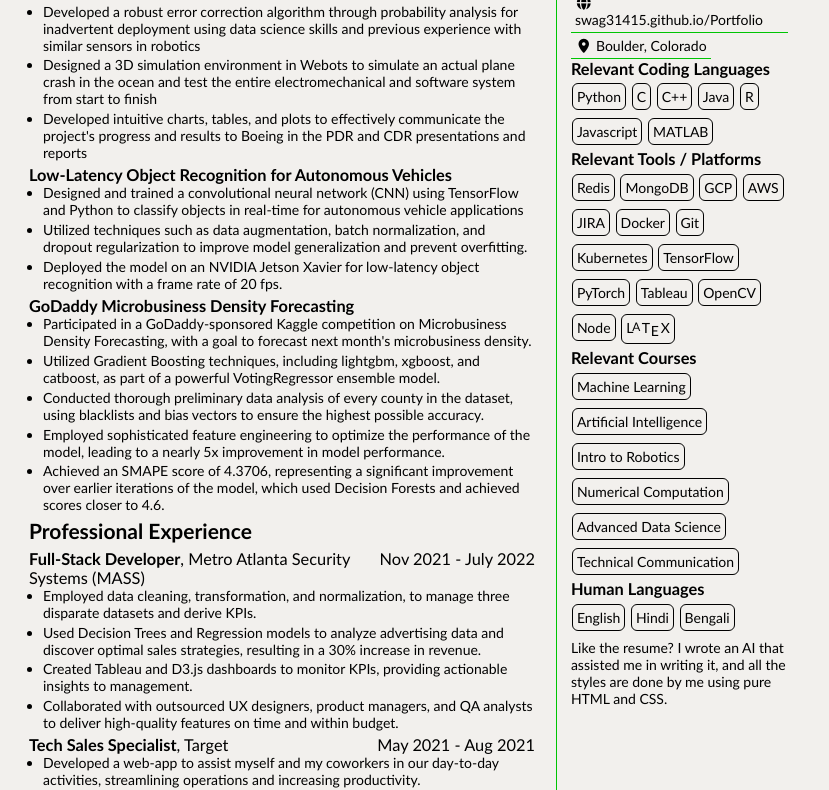
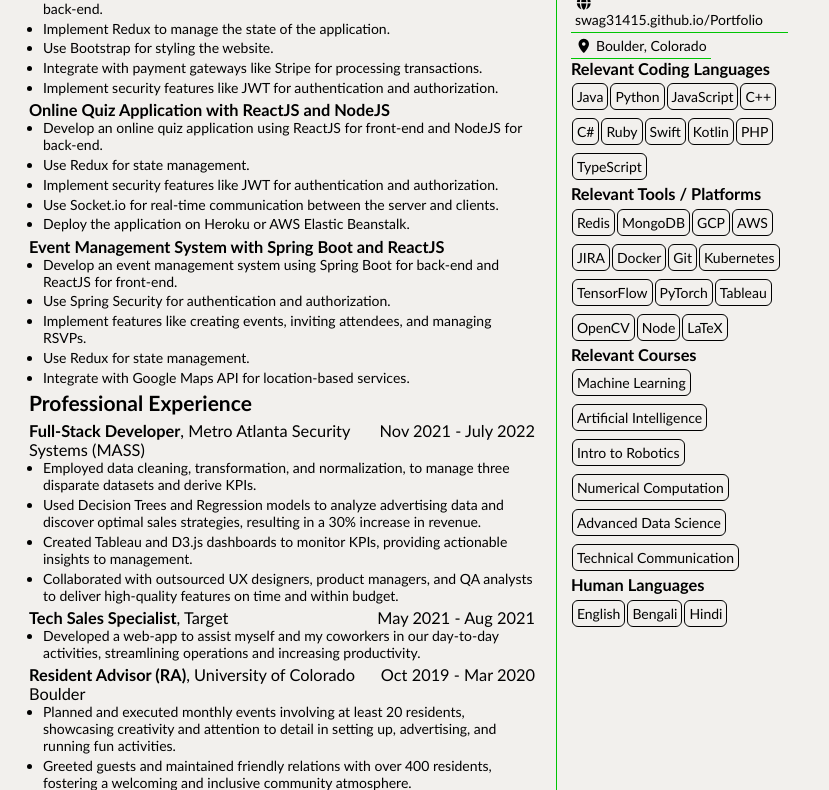
Before and after one commit to swag31415/BestRest, a plain HTML site: page resume.html in a window 1280 px wide. Shown: the part 262-1052 px from the top of the page, without its empty margins (0-829 px from the left). Drawn offline with nearby package versions, Linux system fonts and the light colour scheme.

Commit message:
Vuetified it

```diff
--- /dev/null
+++ b/js/main.js
@@ -0,0 +1,103 @@
+function cons(...args) {
+  return (...args2) => Object.fromEntries(args.map((a, i) => [a, args2[i]]))
+}
+
+const School = cons('name', 'degree', 'start', 'end', 'desc')
+const Project = cons('name', 'points')
+const Job = cons('role', 'company', 'start', 'end', 'points')
+
+const DATA = {
+  name: 'Swagatam Das',
+  statement: "With 50+ projects in a variety of domains I am confident that I have experience in everything you'll need.",
+  portrait: './best.jpeg',
+  email: 'swda9655@colorado.edu',
+  phone: '404-916-1000',
+  linkedin: 'linkedin.com/in/swag-das',
+  portfolio: 'swag31415.github.io/Portfolio',
+  location: 'Boulder, Colorado',
+  education: [
+    School('University of Colorado Boulder', 'Bachelor of Science in Computer Science', '', 'Expected May 2023', 'Major GPA: 3.582'),
+  ],
+  projects: [
+    Project('E-Commerce Website with ReactJS and NodeJS', [
+      'Develop an e-commerce website using ReactJS for front-end and NodeJS for back-end.',
+      'Implement Redux to manage the state of the application.',
+      'Use Bootstrap for styling the website.',
+      'Integrate with payment gateways like Stripe for processing transactions.',
+      'Implement security features like JWT for authentication and authorization.',
+    ]),
+    Project('Online Quiz Application with ReactJS and NodeJS', [
+      'Develop an online quiz application using ReactJS for front-end and NodeJS for back-end.',
+      'Use Redux for state management.',
+      'Implement security features like JWT for authentication and authorization.',
+      'Use Socket.io for real-time communication between the server and clients.',
+      'Deploy the application on Heroku or AWS Elastic Beanstalk.',
+    ]),
+    Project('Event Management System with Spring Boot and ReactJS', [
+      'Develop an event management system using Spring Boot for back-end and ReactJS for front-end.',
+      'Use Spring Security for authentication and authorization.',
+      'Implement features like creating events, inviting attendees, and managing RSVPs.',
+      'Use Redux for state management.',
+      'Integrate with Google Maps API for location-based services.',
+    ])
+  ],
+  jobs: [
+    Job("Full-Stack Developer", "Metro Atlanta Security Systems (MASS)", "Nov 2021", "July 2022", [
+      "Employed data cleaning, transformation, and normalization, to manage three disparate datasets and derive KPIs.",
+      "Used Decision Trees and Regression models to analyze advertising data and discover optimal sales strategies, resulting in a 30% increase in revenue.",
+      "Created Tableau and D3.js dashboards to monitor KPIs, providing actionable insights to management.",
+      "Collaborated with outsourced UX designers, product managers, and QA analysts to deliver high-quality features on time and within budget."
+    ]),
+    Job("Tech Sales Specialist", "Target", "May 2021", "Aug 2021", [
+      "Developed a web-app to assist myself and my coworkers in our day-to-day activities, streamlining operations and increasing productivity."
+    ]),
+    Job("Resident Advisor (RA)", "University of Colorado Boulder", "Oct 2019", "Mar 2020", [
+      "Planned and executed monthly events involving at least 20 residents, showcasing creativity and attention to detail in setting up, advertising, and running fun activities.",
+      "Greeted guests and maintained friendly relations with over 400 residents, fostering a welcoming and inclusive community atmosphere."
+    ]),
+  ],
+  languages: [
+    'Java',
+    'Python',
+    'JavaScript',
+    'C++',
+    'C#',
+    'Ruby',
+    'Swift',
+    'Kotlin',
+    'PHP',
+    'TypeScript',
+  ],
+  tools: [
+    'Redis',
+    'MongoDB',
+    'GCP',
+    'AWS',
+    'JIRA',
+    'Docker',
+    'Git',
+    'Kubernetes',
+    'TensorFlow',
+    'PyTorch',
+    'Tableau',
+    'OpenCV',
+    'Node',
+    'LaTeX',
+  ],
+  courses: [
+    'Machine Learning',
+    'Artificial Intelligence',
+    'Intro to Robotics',
+    'Numerical Computation',
+    'Advanced Data Science',
+    'Technical Communication',
+  ],
+  human_languages: [
+    'English',
+    'Bengali',
+    'Hindi',
+  ]
+}
+
+const { createApp } = Vue
+const app = createApp({ data() { return DATA } }).mount('#app')
--- a/resume.html
+++ b/resume.html
@@ -10,129 +10,71 @@
   <link rel="stylesheet" href="https://swag31415.github.io/Portfolio/css/fontawesome-free-6.0.0-beta2-web/css/all.min.css">
 </head>
 
-<body>
+<body id="app">
   <div id='main'>
-    <h1>Swagatam Das</h1>
-    <p>With 50+ projects in a variety of domains I am confident that I have experience in everything you'll need.</p>
+    <h1>{{ name }}</h1>
+    <p>{{ statement }}</p>
     <h2>Education</h2>
-    <div class='section'>
+    <div class='section' v-for="school in education">
       <div class='border'></div>
       <div class='edu'>
-        <h3>University of Colorado Boulder,
-          <span style='font-weight: bold;'>Bachelor of Science in Computer Science</span>
+        <h3>{{ school.name }},
+          <span style='font-weight: bold;'>{{ school.degree }}</span>
         </h3>
-        <h3>Expected May 2023</h3>
+        <h3>{{ school.end }}</h3>
       </div>
-      <p>Major GPA: 3.582</p>
+      <p>{{ school.desc }}</p>
     </div>
     <h2>Relevant Projects</h2>
+    <div v-for="proj in projects">
       <div class='work'>
-      <h3><span style='font-weight: bold;'>Software Engineer for Boeing Sponsored Design Project</span></h3>
+        <h3><span style='font-weight: bold;'>{{ proj.name }}</span></h3>
       </div>
       <ul>
-      <li>Worked with a team of 8 mechanical engineers as the sole computer scientist</li>
-      <li>Developed a robust error correction algorithm through probability analysis for inadvertent deployment using data science skills and previous experience with similar sensors in robotics</li>
-      <li>Designed a 3D simulation environment in Webots to simulate an actual plane crash in the ocean and test the entire electromechanical and software system from start to finish</li>
-      <li>Developed intuitive charts, tables, and plots to effectively communicate the project's progress and results to Boeing in the PDR and CDR presentations and reports</li>
+        <li v-for="pt in proj.points">{{ pt }}</li>
       </ul>
+    </div>
+    <h2>Professional Experience</h2>
+    <div v-for="job in jobs">
       <div class='work'>
-      <h3><span style='font-weight: bold;'>Low-Latency Object Recognition for Autonomous Vehicles</span></h3>
+        <h3><span style='font-weight: bold;'>{{ job.role }}</span>, {{ job.company }}</h3>
+        <h3>{{ job.start }} - {{ job.end }}</h3>
       </div>
       <ul>
-      <li>Designed and trained a convolutional neural network (CNN) using TensorFlow and Python to classify objects in real-time for autonomous vehicle applications</li>
-      <li>Utilized techniques such as data augmentation, batch normalization, and dropout regularization to improve model generalization and prevent overfitting.</li>
-      <li>Deployed the model on an NVIDIA Jetson Xavier for low-latency object recognition with a frame rate of 20 fps.</li>
-    </ul>
-    <div class='work'>
-      <h3><span style='font-weight: bold;'>GoDaddy Microbusiness Density Forecasting</span></h3>
-    </div>
-    <ul>
-      <li>Participated in a GoDaddy-sponsored Kaggle competition on Microbusiness Density Forecasting, with a goal to forecast next month's microbusiness density.</li>
-      <li>Utilized Gradient Boosting techniques, including lightgbm, xgboost, and catboost, as part of a powerful VotingRegressor ensemble model.</li>
-      <li>Conducted thorough preliminary data analysis of every county in the dataset, using blacklists and bias vectors to ensure the highest possible accuracy.</li>
-      <li>Employed sophisticated feature engineering to optimize the performance of the model, leading to a nearly 5x improvement in model performance.</li>
-      <li>Achieved an SMAPE score of 4.3706, representing a significant improvement over earlier iterations of the model, which used Decision Forests and achieved scores closer to 4.6.</li>
-    </ul>
-    <h2>Professional Experience</h2>
-    <div class='work'>
-      <h3><span style='font-weight: bold;'>Full-Stack Developer</span>, Metro Atlanta Security Systems (MASS)</h3>
-      <h3>Nov 2021 - July 2022</h3>
-    </div>
-    <ul>
-      <li>Employed data cleaning, transformation, and normalization, to manage three disparate datasets and derive KPIs.</li>
-      <li>Used Decision Trees and Regression models to analyze advertising data and discover optimal sales strategies, resulting in a 30% increase in revenue.</li>
-      <li>Created Tableau and D3.js dashboards to monitor KPIs, providing actionable insights to management.</li>
-      <li>Collaborated with outsourced UX designers, product managers, and QA analysts to deliver high-quality features on time and within budget.</li>
-    </ul>
-    <div class='work'>
-      <h3><span style='font-weight: bold;'>Tech Sales Specialist</span>, Target</h3>
-      <h3>May 2021 - Aug 2021</h3>
-    </div>
-    <ul>
-      <li>Developed a web-app to assist myself and my coworkers in our day-to-day activities, streamlining operations and increasing productivity.</li>
-    </ul>
-    <div class='work'>
-      <h3><span style='font-weight: bold;'>Resident Advisor (RA)</span>, University of Colorado Boulder</h3>
-      <h3>Oct 2019 - Mar 2020</h3>
-    </div>
-    <ul>
-      <li>Planned and executed monthly events involving at least 20 residents, showcasing creativity and attention to detail in setting up, advertising, and running fun activities.</li>
-      <li>Greeted guests and maintained friendly relations with over 400 residents, fostering a welcoming and inclusive community atmosphere.</li>
+        <li v-for="pt in job.points">{{ pt }}</li>
       </ul>
     </div>
+  </div>
   <div id='side'>
-    <img src="./best.jpeg" class="profile_pic">
+    <img :src="portrait" class="profile_pic">
     <div class='boats'>
-      <div><i class="far fa-envelope"></i> <a href="mailto:swda9655@colorado.edu">swda9655@colorado.edu</a></div>
-      <div><i class="fas fa-phone-alt"></i> 404-916-1000</div>
-      <div><i class="fab fa-linkedin"></i> <a href="https://www.linkedin.com/in/swag-das/">linkedin.com/in/swag-das</a></div>
-      <div><i class="fas fa-globe"></i> <a href="https://swag31415.github.io/Portfolio/">swag31415.github.io/Portfolio</a></div>
-      <div><i class="fas fa-map-marker-alt"></i> Boulder, Colorado</div>
+      <div><i class="far fa-envelope"></i> <a :href="'mailto:' + email">{{ email }}</a></div>
+      <div><i class="fas fa-phone-alt"></i> {{ phone }}</div>
+      <div><i class="fab fa-linkedin"></i> <a :href="'https://www.' + linkedin">{{ linkedin }}</a></div>
+      <div><i class="fas fa-globe"></i> <a :href="'https://' + portfolio">{{ portfolio }}</a></div>
+      <div><i class="fas fa-map-marker-alt"></i> {{ location }}</div>
     </div>
     <h3>Relevant Coding Languages</h3>
     <div class='bricks'>
-      <div>Python</div>
-      <div>C</div>
-      <div>C++</div>
-      <div>Java</div>
-      <div>R</div>
-      <div>Javascript</div>
-      <div>MATLAB</div>
+      <div v-for="lang in languages">{{ lang }}</div>
     </div>
     <h3>Relevant Tools / Platforms</h3>
     <div class='bricks'>
-      <div>Redis</div>
-      <div>MongoDB</div>
-      <div>GCP</div>
-      <div>AWS</div>
-      <div>JIRA</div>
-      <div>Docker</div>
-      <div>Git</div>
-      <div>Kubernetes</div>
-      <div>TensorFlow</div>
-      <div>PyTorch</div>
-      <div>Tableau</div>
-      <div>OpenCV</div>
-      <div>Node</div>
-      <div><span class="latex">L <sup>a</sup> T <sub>e</sub> X</span></div>
+      <div v-for="tool in tools">{{ tool }}</div>
     </div>
     <h3>Relevant Courses</h3>
     <div class='bricks'>
-      <div>Machine Learning</div>
-      <div>Artificial Intelligence</div>
-      <div>Intro to Robotics</div>
-      <div>Numerical Computation</div>
-      <div>Advanced Data Science</div>
-      <div>Technical Communication</div>
+      <div v-for="course in courses">{{ course }}</div>
     </div>
     <h3>Human Languages</h3>
     <div class='bricks'>
-      <div>English</div>
-      <div>Hindi</div>
-      <div>Bengali</div>
+      <div v-for="lang in human_languages">{{ lang }}</div>
     </div>
-    <p>Like the resume? I wrote an AI that assisted me in writing it, and all the styles are done by me using pure HTML and CSS.</p>
   </div>
+  <!-- Vue.js -->
+  <script src="https://unpkg.com/vue@3.2.37/dist/vue.global.prod.js"></script>
+  <!-- Our Scripts -->
+  <script src="js/main.js"></script>
 </body>
 
 </html>
```
Lines whose indentation alone changed are shown as unchanged.
